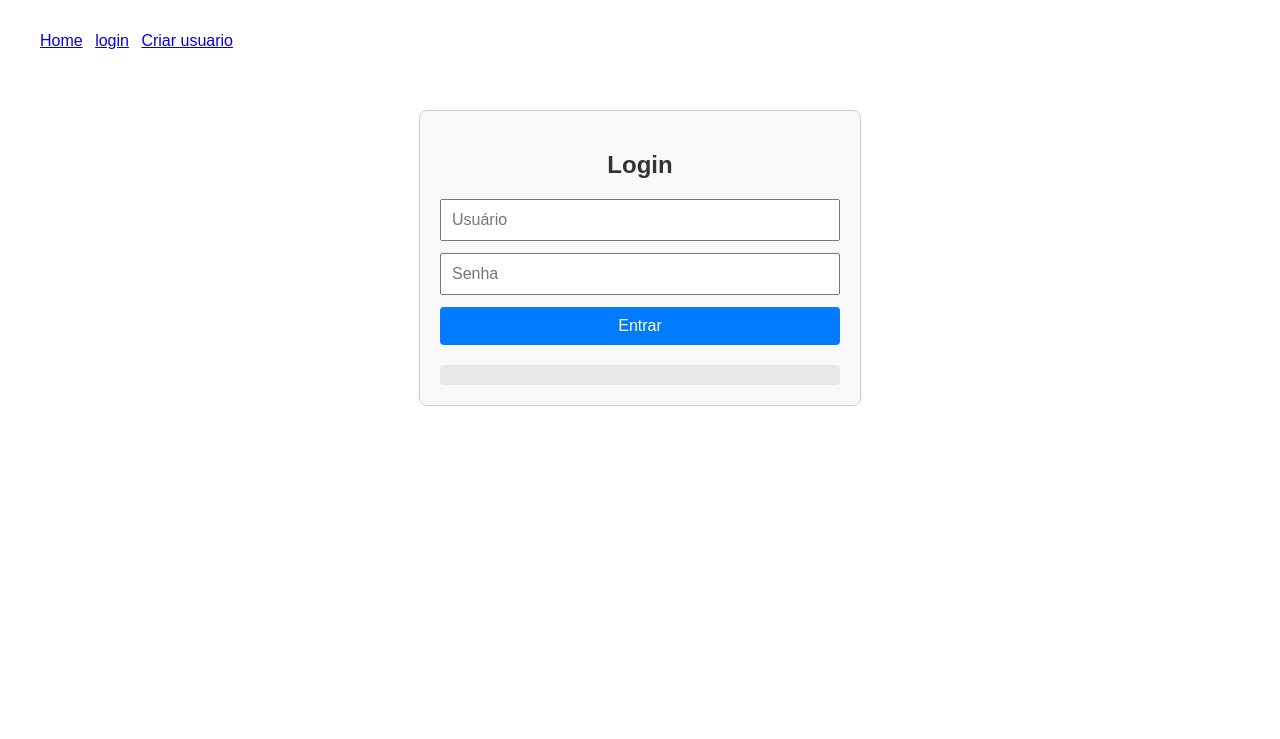
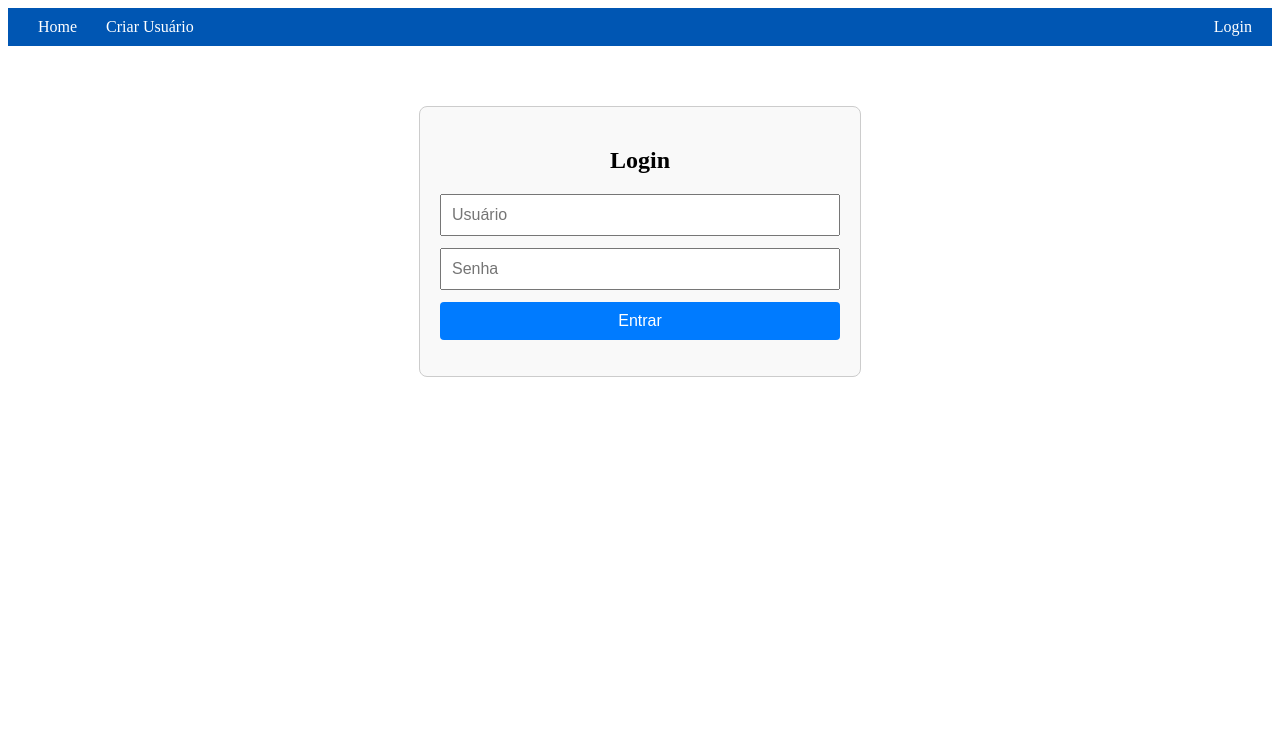
Before and after one commit to DevisonGit/TopAlbum, a FastAPI app: template templates/auth/login.html in a window 1280 px wide. Shown: the top 739 px of the page. Run offline with FastAPI, Linux system fonts and the light colour scheme; the template is opened without the code that fills it, so the values that code supplies are empty; parts of the project's set-up code (start-up, migrations or seed data) failed here and were passed over.

Commit message:
padrão unico de menu

```diff
--- a/src/albums/routers.py
+++ b/src/albums/routers.py
@@ -17,6 +17,7 @@
 async def list_albums(
     list_type: str, request: Request, user_id: str = Depends(get_current_user_from_cookie)
 ):
+    is_authenticated = user_id is not None
     albums = (
         await Album.find(Album.list_type == list_type)
         .sort('-ranking')
@@ -50,7 +51,8 @@
 
     return templates.TemplateResponse(
         'albums/list.html',
-        {'request': request, 'albums': albums_data, 'lista': list_type},
+        {'request': request, 'albums': albums_data, 'lista': list_type,
+         'is_authenticated': is_authenticated},
     )
 
 
--- a/src/app.py
+++ b/src/app.py
@@ -1,11 +1,12 @@
 from contextlib import asynccontextmanager
 
-from fastapi import FastAPI, Request
-from fastapi.responses import HTMLResponse
+from fastapi import FastAPI, Request, Depends
+from fastapi.responses import HTMLResponse, Response
 from fastapi.staticfiles import StaticFiles
 
 from src.database import init_db
 from src.albums.routers import router
+from src.security import get_current_user_from_cookie
 from src.users.router import router as router_user
 from src.auth.routers import router as router_auth
 from src.templates import templates
@@ -30,5 +31,11 @@
 
 
 @app.get('/', response_class=HTMLResponse)
-async def home(request: Request):
-    return templates.TemplateResponse('home.html', {'request': request})
+async def home(request: Request, user_id: str = Depends(get_current_user_from_cookie)):
+    is_authenticated = user_id is not None
+    return templates.TemplateResponse('home.html', {'request': request, 'is_authenticated': is_authenticated})
+
+
+@app.get("/favicon.ico")
+async def favicon():
+    return Response(status_code=204)
--- a/static/albums/style.css
+++ b/static/albums/list.css
@@ -1,24 +1,3 @@
-body {
-    font-family: Arial, sans-serif;
-    margin: 2em;
-}
-h1, h2 {
-    color: #333;
-}
-ul {
-    list-style-type: none;
-    padding: 0;
-}
-li {
-    margin-bottom: 1em;
-}
-a {
-    margin-left: 0.5em;
-}
-td div {
-    margin-bottom: 4px;
-}
-
 /* Estilo da tabela */
 table {
     width: 100%;
@@ -141,7 +120,3 @@
     width: 60%;
     text-align: center;
 }
-
-.list-options a:hover {
-    background-color: #0056b3;
-}
--- a/static/auth/login.css
+++ b/static/auth/login.css
@@ -23,15 +23,23 @@
     font-size: 16px;
 }
 
-.form-container button:hover {
-    background-color: #218838;
+.form-container button {
+    background-color: #007bff;
+    color: white;
+    border: none;
+    cursor: pointer;
+    border-radius: 4px;
 }
 
-#token-output {
-    margin-top: 20px;
-    word-break: break-word;
-    background: #e8e8e8;
+.form-container button:hover {
+    background-color: #0056b3;
+}
+
+.error-message {
+    color: red;
+    background-color: #ffe0e0;
+    border: 1px solid red;
     padding: 10px;
+    margin-bottom: 15px;
     border-radius: 4px;
-    font-family: monospace;
 }
--- /dev/null
+++ b/static/style.css
@@ -0,0 +1,23 @@
+.navbar {
+    display: flex;
+    justify-content: space-between;
+    align-items: center;
+    background-color: #0056b3;
+    padding: 10px 20px;
+}
+
+.navbar a,
+.user-info {
+    color: white;
+    text-decoration: none;
+    margin-left: 10px;
+}
+
+.left-links a {
+    margin-right: 15px;
+}
+
+.right-links {
+    display: flex;
+    align-items: center;
+}
--- a/templates/auth/login.html
+++ b/templates/auth/login.html
@@ -4,6 +4,9 @@
 {% block content %}
 <div class="form-container">
     <h2>Login</h2>
+    {% if error %}
+         <div class="error-message">{{ error }}</div>
+    {% endif %}
     <form action="/login" method="post">
         <input type="text" name="username" placeholder="Usuário" required>
         <input type="password" name="password" placeholder="Senha" required>
@@ -11,35 +14,4 @@
     </form>
     <div id="token-output"></div>
 </div>
-<script>
-    document.getElementById('login-form').addEventListener('submit', async function (e) {
-        e.preventDefault();
-
-        const formDataRaw = new FormData(this);
-        const formData = new URLSearchParams();
-        formData.append("username", formDataRaw.get("username"));
-        formData.append("password", formDataRaw.get("password"));
-
-        const response = await fetch("/login", {
-            method: 'POST',
-            headers: { 'Content-Type': 'application/x-www-form-urlencoded' },
-            body: formData
-        });
-
-        const output = document.getElementById('token-output');
-
-        if (response.ok) {
-            try {
-                const result = await response.json();  // apenas se tiver JSON
-                localStorage.setItem("token", result.access_token);
-            } catch (err) {
-                console.warn("Resposta não é JSON, ignorando");
-            }
-        } else {
-            const result = await response.json();
-            output.textContent = 'Erro: ' + (result.detail || 'Falha no login');
-            output.style.color = 'red';
-        }
-    });
-</script>
 {% endblock %}
--- a/templates/base.html
+++ b/templates/base.html
@@ -1,15 +1,31 @@
-<!doctype html>
+<!DOCTYPE html>
 <html lang="pt-br">
 <head>
     <meta charset="UTF-8">
-        <title>{% block title %}CRUD FastAPI{% endblock %}</title>
-        <link rel="stylesheet" href="/static/style.css">
+    <title>{% block title %}Top Álbuns{% endblock %}</title>
+    <link rel="stylesheet" href="{{ url_for('static', path='style.css') }}">
 </head>
 <body>
+    <header>
+        <nav class="navbar">
+            <div class="left-links">
+                <a href="/">Home</a>
+                {% if is_authenticated %}
+                {% else %}
+                    <a href="/users">Criar Usuário</a>
+                {% endif %}
+            </div>
+            <div class="right-links">
+                {% if is_authenticated %}
+                    <span class="user-info">👤 {{ user_id }}</span>
+                    <a href="/logout">Sair</a>
+                {% else %}
+                    <a href="/login">Login</a>
+                {% endif %}
+            </div>
+        </nav>
+    </header>
     <main>
-            <a href="/">Home</a>
-            <a href="/login">login</a>
-            <a href="/users">Criar usuario</a>
         {% block content %}{% endblock %}
     </main>
 </body>
--- a/templates/users/register.html
+++ b/templates/users/register.html
@@ -4,6 +4,11 @@
 {% block content %}
     <div class="form-container">
         <h2>Cadastro de Usuário</h2>
+
+        {% if error %}
+            <div class="error-message">{{ error }}</div>
+        {% endif %}
+
         <form action="/users" method="post">
             <input type="text" name="username" placeholder="Usuário" required>
             <input type="email" name="email" placeholder="E-mail" required>
```
Also changed, not shown: src/auth/routers.py (+32 -12 lines), src/security.py (+5 -5 lines), src/users/models.py (+6 -1 lines), src/users/router.py (+10 -4 lines), static/users/register.css (+9 -0 lines), templates/albums/list.html (+11 -2 lines), templates/home.html (+34 -1 lines), templates/users/user.html (+11 -6 lines). Lines whose indentation alone changed are shown as unchanged.
